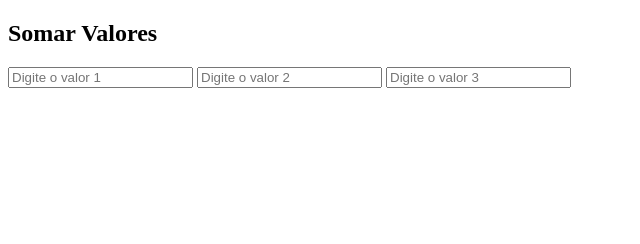
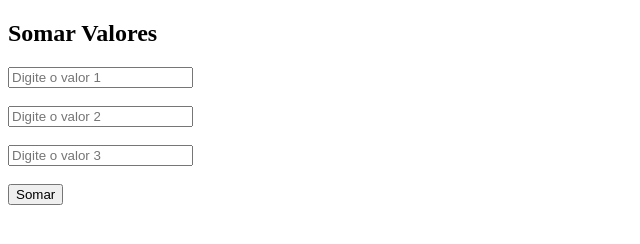
Before and after one commit to Luccarvs/aula.14.04, a plain HTML site: page index3.html in a window 1280 px wide. Shown: the whole page, without its empty margins (0-640 px from the left). Drawn offline with Linux system fonts and the light colour scheme.

Commit message:
segundo commit

```diff
--- a/index3.html
+++ b/index3.html
@@ -8,9 +8,22 @@
 <body>
     <div>
         <h2>Somar Valores</h2>
-        <input type="text" id="valor1" placeholder="Digite o valor 1">
-        <input type="text" id="valor2" placeholder="Digite o valor 2">
+        <input type="text" id="valor1" placeholder="Digite o valor 1"><br><br>
+        <input type="text" id="valor2" placeholder="Digite o valor 2"><br><br>
         <input type="text" id="valor3" placeholder="Digite o valor 3">
     </div>
+    <br>
+    <button onclick="soma();">Somar</button>
+    <br>
+    <p id="resultado"></p>
+    <script>
+        function soma(){
+            const v1 = parseFloat(document.getElementById("valor1").value);
+            const v2 = parseFloat(document.getElementById("valor2").value);
+            const v3 = parseFloat(document.getElementById("valor3").value);
+            const somatudo = v1 + v2 + v3;
+            document.getElementById("resultado").innerHTML = "A soma é: " + somatudo;
+        }
+    </script>
 </body>
 </html>
```
